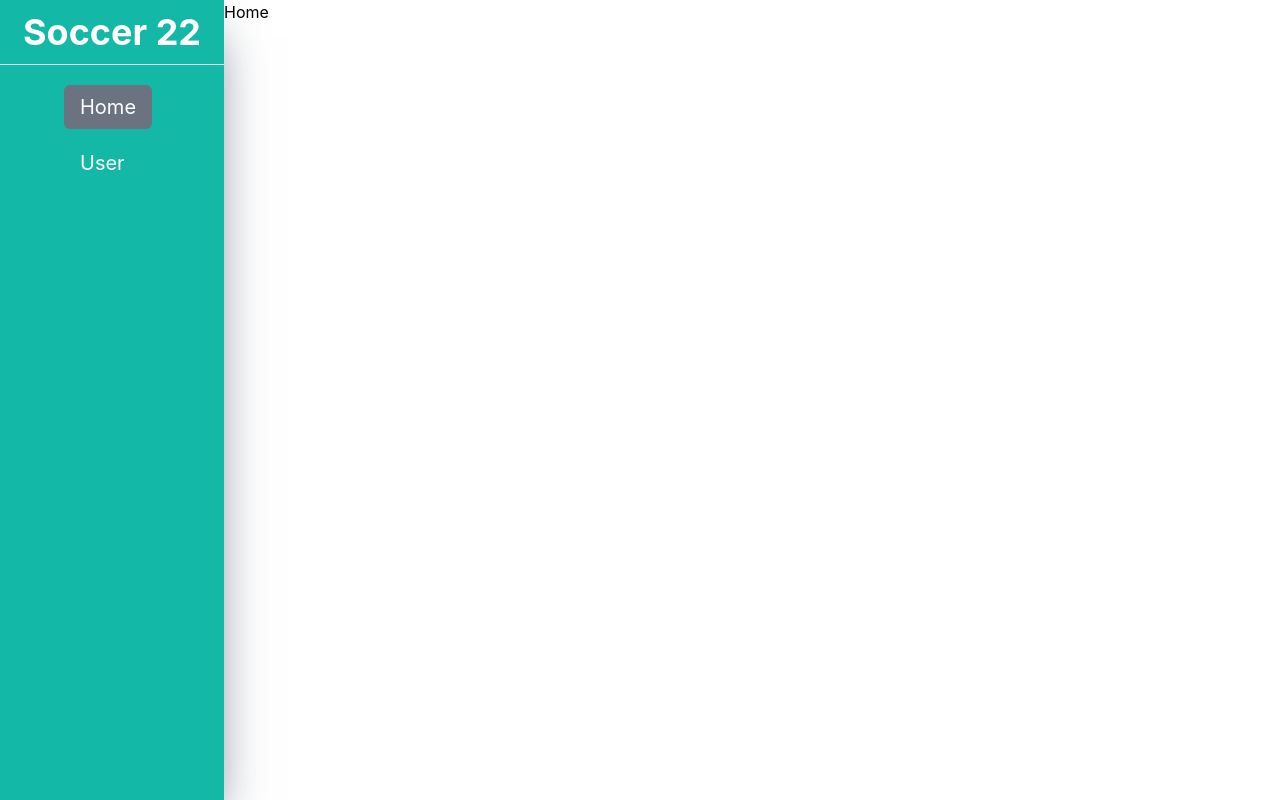
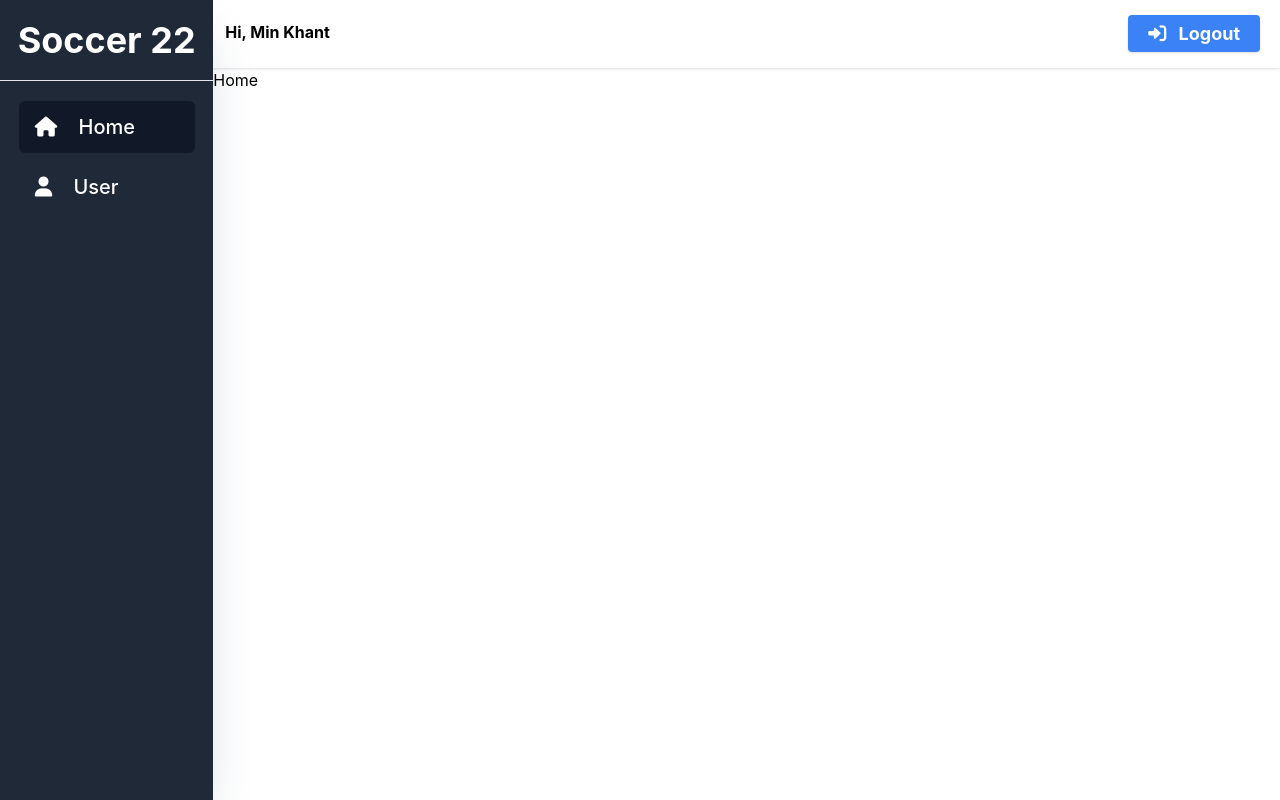
Before and after one commit to Titanstic/soccer22_dashboard, a React (Create React App) app: page / in a window 1280 px wide. Built offline with nearby package versions, Linux system fonts and the light colour scheme.

Commit message:
layout second beta

```diff
--- a/public/index.html
+++ b/public/index.html
@@ -24,6 +24,7 @@
       work correctly both with client-side routing and a non-root public URL.
       Learn how to configure a non-root public URL by running `npm run build`.
     -->
+    <link rel="stylesheet" href="https://cdnjs.cloudflare.com/ajax/libs/font-awesome/6.2.1/css/all.min.css" integrity="sha512-MV7K8+y+gLIBoVD59lQIYicR65iaqukzvf/nwasF0nqhPay5w/9lJmVM2hMDcnK1OnMGCdVK+iQrJ7lzPJQd1w==" crossorigin="anonymous" referrerpolicy="no-referrer" />
     <title>React App</title>
   </head>
   <body>
--- a/src/view/Layout.js
+++ b/src/view/Layout.js
@@ -8,18 +8,33 @@ const Layout = ({children}) => {
     return (
         <div className="h-screen">
             <div className="flex">
-                <div className="w-56 h-screen bg-teal-500 text-white shadow-2xl shadow-gray-500">
-                    <h1 className="text-4xl font-bold text-center py-3">Soccer 22</h1>
+                <div className="w-64 h-screen bg-gray-800 text-white shadow-2xl shadow-gray-300">
+                    <h1 className="text-4xl font-bold text-center py-5">Soccer 22</h1>
 
-                    <hr/>
+                    <hr className="mb-3"/>
 
-                    <div className="w-24 text-xl mt-5 mx-auto">
-                        <Link to="/" className={`inline-block rounded-md mb-3 px-4 py-2 ${navActive === 'home' && "bg-gray-500"}`} onClick={() => setNavActive('home')}>Home</Link>
-                        <Link to="/user" className="inline-block mb-3 px-4 py-2" onClick={() => setNavActive('user')}>User</Link>
+                    <div className="w-44 text-xl font-medium mt-5 mx-auto">
+                        <Link to="/" className={`w-full inline-block rounded-md hover:bg-gray-700 mb-3 py-3 ${navActive === 'home' && "bg-gray-900"}`} onClick={() => setNavActive('home')}>
+                            <i className="fa-solid fa-house mx-4"></i> Home
+                        </Link>
+
+                        <Link to="/user" className="w-full inline-block rounded-md hover:bg-gray-700 mb-3 py-2" onClick={() => setNavActive('user')}>
+                            <i className="fa-solid fa-user mx-4"></i> User
+                        </Link>
                     </div>
                 </div>
 
-                <div>
+                <div className="w-full">
+                    <div className="w-full flex justify-between shadow py-5 pl-3">
+                        <p className="text-md font-bold">Hi, Min Khant</p>
+
+                        <div className="mr-5">
+                            <Link to="/" className=" text-lg bg-blue-500 text-white font-bold shadow rounded hover:bg-blue-400 px-5 py-2">
+                                <i className="fa-solid fa-right-to-bracket mr-2"></i> Logout
+                            </Link>
+                        </div>
+                    </div>
+
                     {children}
                 </div>
             </div>
```
